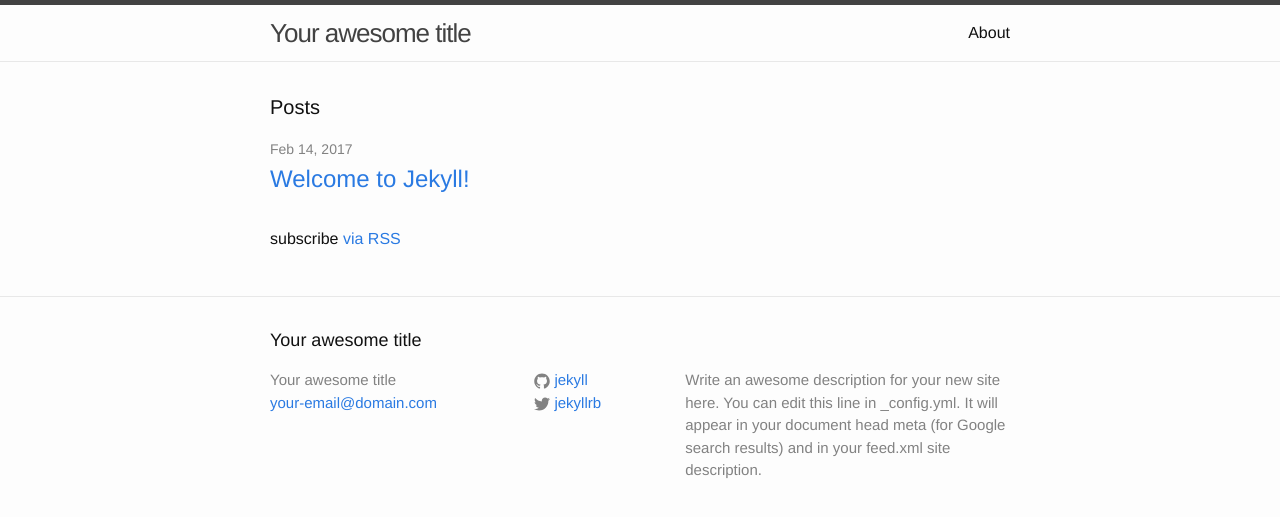
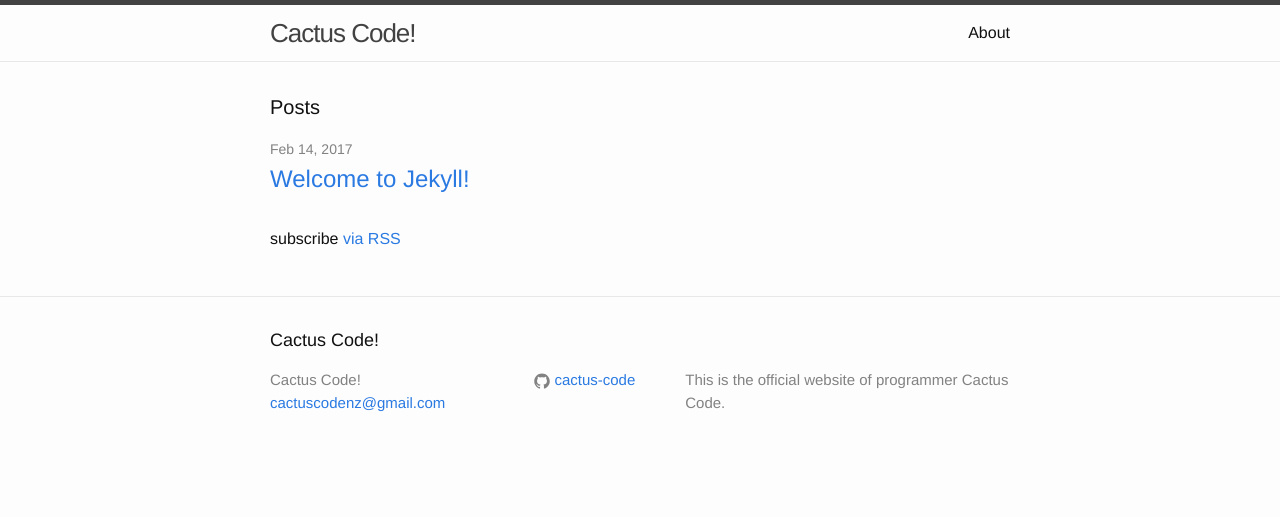
Before and after one commit to cactus-code/cactus-code.github.i, a Jekyll site: the page built from index.html, in a window 1280 px wide. Shown: the top 517 px of the page. Built offline with Jekyll 4.4.1, drawn with Linux system fonts in a browser that asks for light colours.

Commit message:
Update _config.yml

```diff
--- a/_config.yml
+++ b/_config.yml
@@ -6,16 +6,13 @@
 # 'jekyll serve'. If you change this file, please restart the server process.
 
 # Site settings
-title: Your awesome title
-email: your-email@domain.com
+title: Cactus Code!
+email: cactuscodenz@gmail.com
 description: > # this means to ignore newlines until "baseurl:"
-  Write an awesome description for your new site here. You can edit this
-  line in _config.yml. It will appear in your document head meta (for
-  Google search results) and in your feed.xml site description.
+  This is the official website of programmer Cactus Code.
 baseurl: "" # the subpath of your site, e.g. /blog
 url: "http://yourdomain.com" # the base hostname & protocol for your site
-twitter_username: jekyllrb
-github_username:  jekyll
+github_username:  cactus-code
 
 # Build settings
 markdown: kramdown
```
